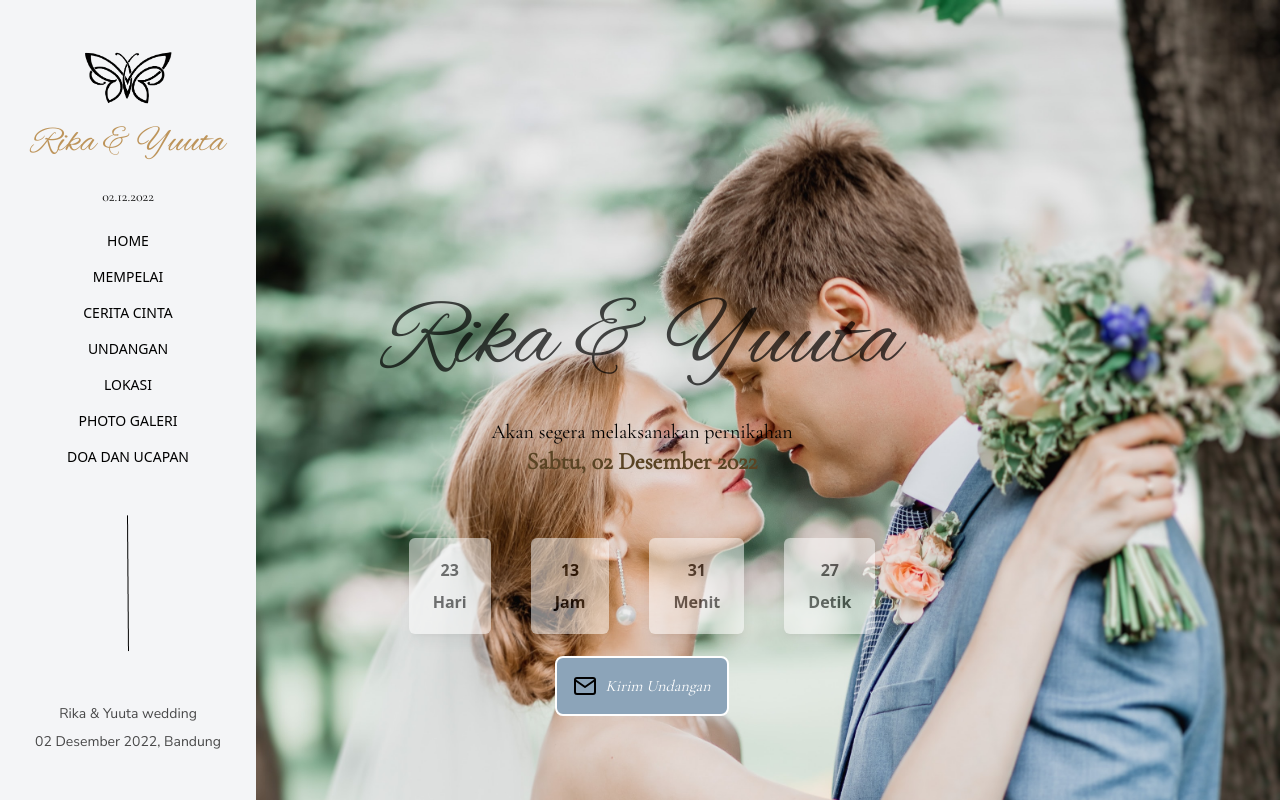
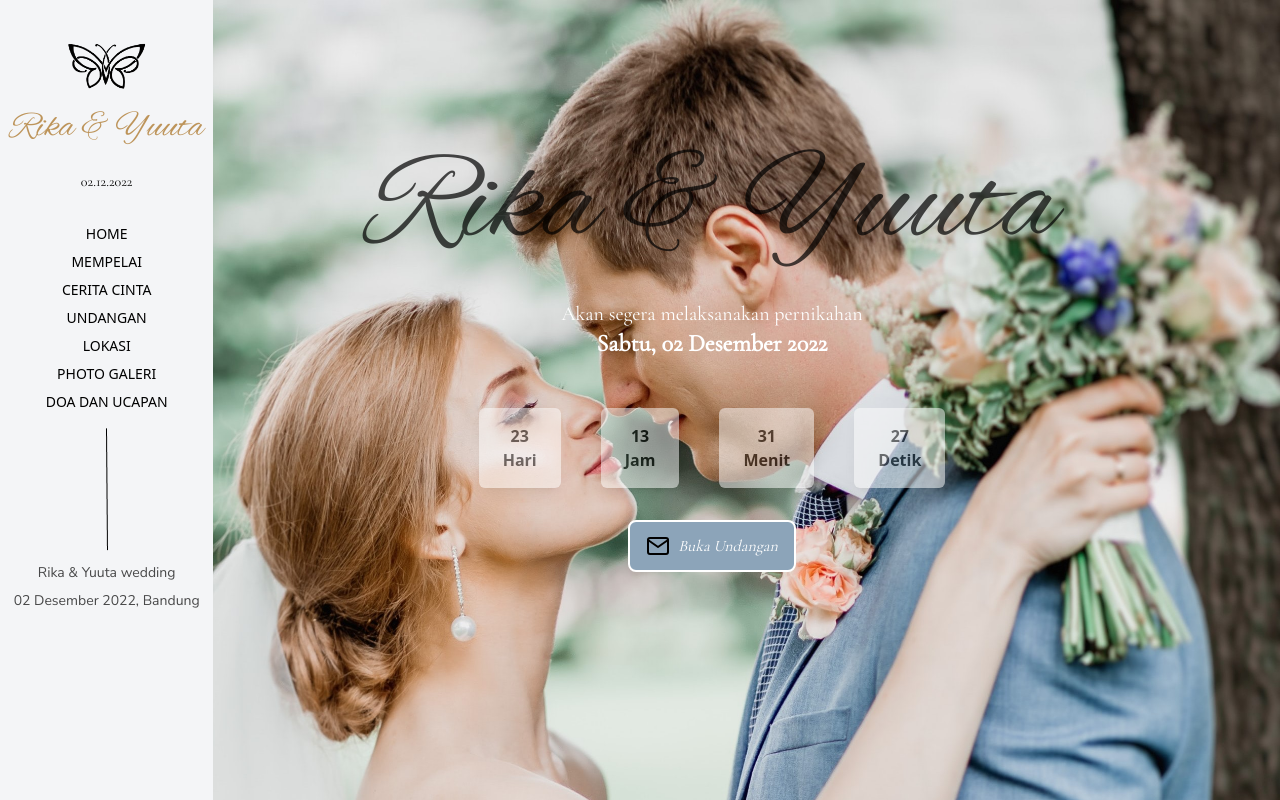
Before and after one commit to SandiSopian/-Figma-to-ReactJs-Tailwind---Slicing-4, a React (Create React App) app: page / in a window 1280 px wide. Shown: the top 800 px of the page. Built offline with nearby package versions, Linux system fonts and the light colour scheme.

Commit message:
fix styling sidebar and home

```diff
--- a/src/App.js
+++ b/src/App.js
@@ -1,16 +1,17 @@
-import logo from "./logo.svg";
 import "./App.css";
 import Sidebar from "./components/Sidebar";
 import Home from "./components/Home";
+import Mempelai from "./components/Mempelai";
 
 function App() {
   return (
     <div className="flex">
-      <div className="bg-bgSidebar">
+      <div className="bg-bgSidebar w-2/12 fixed">
         <Sidebar />
       </div>
-      <div className="container">
+      <div className="flex flex-col w-10/12 flex-grow ">
         <Home />
+        <Mempelai />
       </div>
     </div>
   );
--- a/src/components/Home.js
+++ b/src/components/Home.js
@@ -1,35 +1,28 @@
 import React, { useEffect } from "react";
-import bgHome from "../assets/home-img.jpg";
 import logoMail from "../assets/mail.svg";
 
 const Home = () => {
   return (
-    <div className="h-screen overflow-hidden">
-      <div className="fixed">
-        <img src={bgHome} alt="Background Home" className="relative" />
+    <>
+      <div id="home" className="h-screen overflow-hidden bg-img bg-cover flex flex-col">
+        <div className="flex flex-col justify-center text-center items-center mt-36 ml-36">
+          <h1 className="text-8xl lg:text-9xl font-titleFont opacity-70">Rika & Yuuta</h1>
+          <h4 className="font-textFont text-xl mt-7 lg:text-white">Akan segera melaksanakan pernikahan</h4>
+          <h4 className="font-textFont text-[#5A4424] lg:text-white text-2xl font-bold">Sabtu, 02 Desember 2022</h4>
         </div>
 
-      <div className="w-[772px] h-[772px] absolute flex flex-col justify-center text-center items-center leading-loose">
-        <h1 className="text-8xl font-titleFont opacity-70">Rika & Yuuta</h1>
-        <h4 className="font-textFont text-xl mt-7">Akan segera melaksanakan pernikahan</h4>
-        <h4 className="font-textFont text-[#5A4424] text-2xl font-bold">Sabtu, 02 Desember 2022</h4>
+        <div className="flex justify-center text-center items-center ml-36 -mt-12">
+          <Countdown />
         </div>
 
-      <div className="fixed">
-        <div className="w-[772px] h-[1172px] absolute flex justify-center text-center items-center leading-loose">
-          <Countdown />
-        </div>
-      </div>
-
-      <div className="fixed">
-        <div className="w-[772px] h-[1372px] absolute flex justify-center text-center items-center">
-          <span className="bg-[#8CA4B9] flex justify-center text-center items-center leading-loose gap-2 py-3 px-4 border-2 rounded-lg border-white text-white font-textFont italic">
+        <div className="flex justify-center ml-36 mt-8">
+          <span className="bg-[#8CA4B9] flex justify-center text-center items-center gap-2 py-3 px-4 border-2 rounded-lg border-white text-white font-textFont italic">
             <img src={logoMail} alt="logo" />
-            <span>Kirim Undangan</span>
+            <span>Buka Undangan</span>
           </span>
         </div>
       </div>
-    </div>
+    </>
   );
 
   // Function untuk menghitung waktu mundur
@@ -69,13 +62,10 @@ const Home = () => {
       })();
     }, []);
     return (
-      <div id="countdown" className="section-padding bg-img bg-fixed" data-background="images/banner-1.jpg">
-        <div className="container">
-          <div className="row"></div>
+      <div>
         <div className="row">
-            <div className="col-md-12">
-              <ul className="flex gap-10">
-                <li className="bg-white py-4 px-6 rounded-md shadow-lg opacity-50 font-bold">
+          <ul className="flex gap-10 mt-24">
+            <li className="bg-white py-4 px-6  rounded-md shadow-lg opacity-50 font-bold">
               <span id="days"></span>
               <p>Hari</p>
             </li>
@@ -94,8 +84,6 @@ const Home = () => {
           </ul>
         </div>
       </div>
-        </div>
-      </div>
     );
   }
 };
--- /dev/null
+++ b/src/components/Mempelai.js
@@ -0,0 +1,14 @@
+import React from "react";
+import bismillah from "../assets/bismillah-img.png";
+
+const Mempelai = () => {
+  return (
+    <div id="mempelai">
+      <div>
+        <img src={bismillah} alt="" />
+      </div>
+    </div>
+  );
+};
+
+export default Mempelai;
--- a/src/components/Sidebar.js
+++ b/src/components/Sidebar.js
@@ -6,15 +6,14 @@ import line from "../assets/Line 1.png";
 const Sidebar = () => {
   const [open, setOpen] = useState(true);
   return (
-    <div className={`${open ? "w-72" : "lg:w-72 w-10 -left-10"} scale-100 lg:left-0 p-2 lg:w-64 duration-700 h-screen relative`}>
-      <img src={arrow} className={`lg:hidden absolute cursor-pointer -right-3 top-9 w-7 rounded-full ${!open && "rotate-180 -right-10 duration-700 "}`} onClick={() => setOpen(!open)} />
-
-      <div className={`${!open && "hidden"} flex flex-col text-center items-center `}>
+    <div className="relative">
+      <div className={`${open ? " left-0 " : "-left-full hidden lg:block "} scale-100 lg:left-0 duration-700 h-screen`}>
+        <div className={`${!open && "hidden lg:flex"} flex flex-col text-center items-center justify-center m-auto `}>
           <img src={logo} alt="logo-butterfly" className="w-[40%] mt-10" />
           <h1 className="font-titleFont text-4xl text-titleColor mt-4 ">Rika & Yuuta</h1>
           <h4 className="font-textFont text-sm my-6">02.12.2022</h4>
 
-        <div className="flex flex-col text-sm mb-12 gap-4 ">
+          <div className="flex flex-col text-sm m-2 gap-2 ">
             <a className="" href="#home">
               HOME
             </a>
@@ -38,7 +37,7 @@ const Sidebar = () => {
             </a>
           </div>
 
-        <img src={line} alt="" className="w-[0.8%] mb-12" />
+          <img src={line} alt="" className="w-[0.8%] m-2" />
 
           <div className="font-subtextFont text-sm opacity-70 leading-loose">
             <h4>Rika & Yuuta wedding</h4>
@@ -46,6 +45,11 @@ const Sidebar = () => {
           </div>
         </div>
       </div>
+
+      <div>
+        <img src={arrow} className={`lg:hidden absolute cursor-pointer sm:left-6 left-6 top-9 w-7 rounded-full z-20 ${!open && "rotate-180 duration-300 "}`} onClick={() => setOpen(!open)} />
+      </div>
+    </div>
   );
 };
 
--- a/src/index.css
+++ b/src/index.css
@@ -5,3 +5,7 @@
 @tailwind base;
 @tailwind components;
 @tailwind utilities;
+
+html {
+  scroll-behavior: smooth;
+}
--- a/tailwind.config.js
+++ b/tailwind.config.js
@@ -1,4 +1,6 @@
 /** @type {import('tailwindcss').Config} */
+const plugin = require("tailwindcss/plugin");
+
 module.exports = {
   mode: "jit",
   content: ["./src/**/*.{js,jsx,ts,tsx}"],
@@ -17,5 +19,15 @@ module.exports = {
       },
     },
   },
-  plugins: [],
+  plugins: [
+    plugin(function ({ addUtilities }) {
+      const utilities = {
+        ".bg-img": {
+          "background-image": "url(/src/assets/home-img1.jpg)",
+        },
+      };
+
+      addUtilities(utilities);
+    }),
+  ],
 };
```
Also changed, not shown: src/assets/home-img1.jpg (added). Lines whose indentation alone changed are shown as unchanged.
